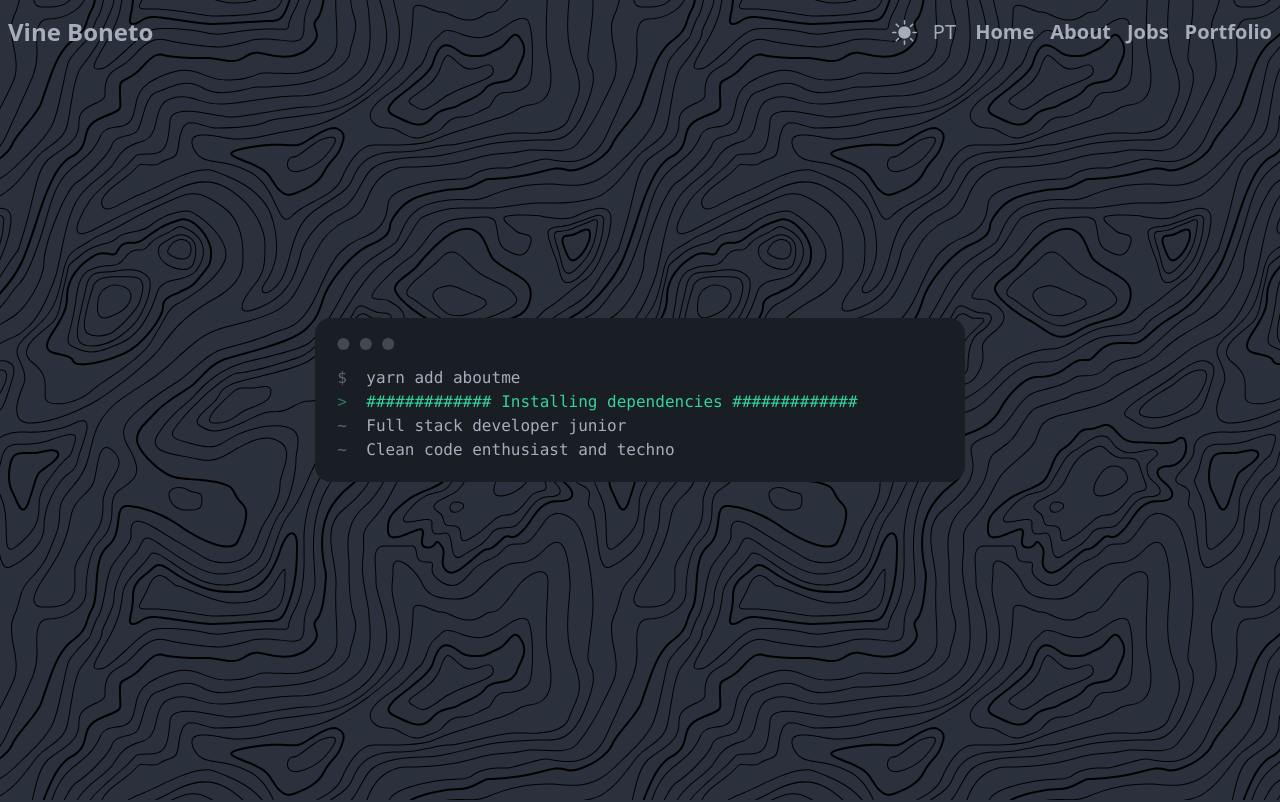
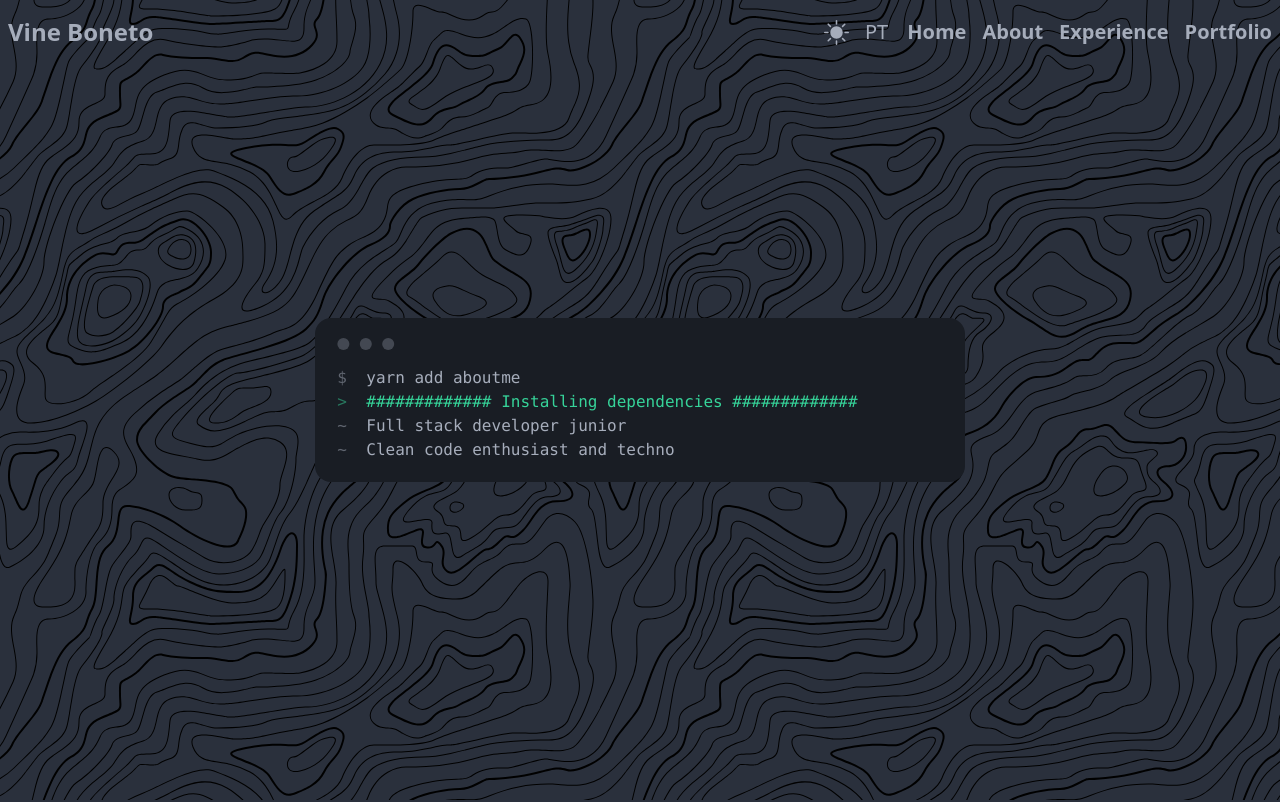
Before and after one commit to vineboneto/presentation, a Next.js app: page / in a window 1280 px wide. Shown: the top 802 px of the page. Built offline with nearby package versions, Linux system fonts and the light colour scheme.

Commit message:
add verificando id google

```diff
--- a/src/pages/_document.tsx
+++ b/src/pages/_document.tsx
@@ -5,6 +5,7 @@ export default function Document() {
     <Html data-theme="dark">
       <Head>
         <meta name="theme-color" content="#2a303b" />
+        <meta name="google-site-verification" content="QIm65N3SfzHeImTWBERp3r5TglWWEQ8X1I9Or6rfHvU" />
 
         <link rel="shortcut icon" href="/favicon.ico" />
       </Head>
--- a/src/utils/i18n.ts
+++ b/src/utils/i18n.ts
@@ -5,7 +5,7 @@ const resources = {
   en: {
     translation: {
       about: 'About',
-      jobs: 'Jobs',
+      jobs: 'Experience',
       portfolio: 'Portfolio',
       name: 'Name',
       role: 'Role',
@@ -28,7 +28,7 @@ const resources = {
   pt: {
     translation: {
       about: 'Sobre',
-      jobs: 'Experiências',
+      jobs: 'Experiência',
       portfolio: 'Portfólio',
       'Write some codes': 'Escrever alguns códigos',
       name: 'Nome',
```
Also changed, not shown: 2 other files (tests, documents, lock files or other folders).
